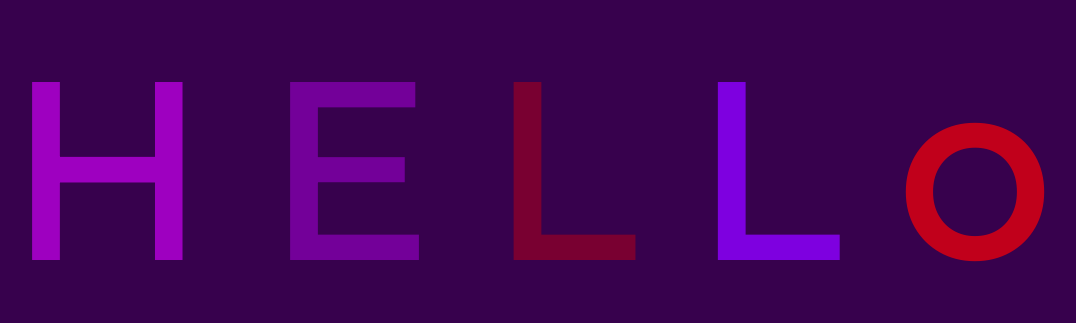
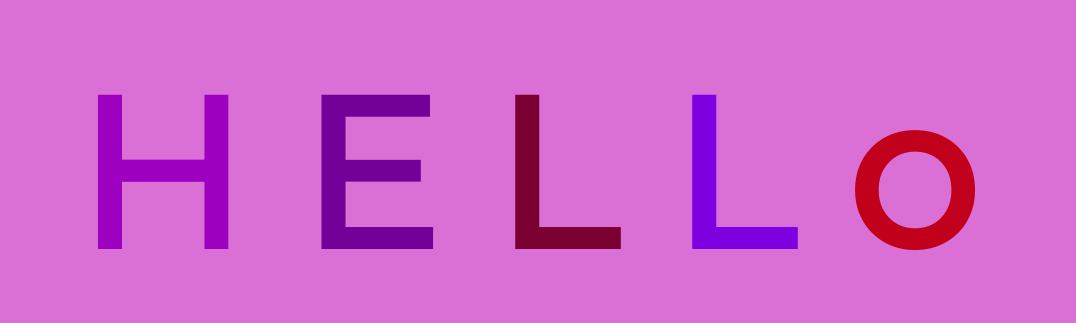
Before and after one commit to ciciscoding/AnimatedTextGitDemo, a plain HTML site: page index.html in a window 1280 px wide. Shown: the part 234-557 px from the top of the page, without its empty margins (115-1191 px from the left). Drawn offline with Linux system fonts and the light colour scheme.

Commit message:
someone else did this

```diff
--- a/app.css
+++ b/app.css
@@ -3,11 +3,11 @@ body {
     justify-content: center;
     align-items: center;
     height: 100vh;
-    background-color: rgb(55, 1, 77);
+    background-color: orchid;
 }
 
 h1 {
-    font-size: 15rem;
+    font-size: 13rem;
     font-family: Montserrat;}
 
 .letter {
```
